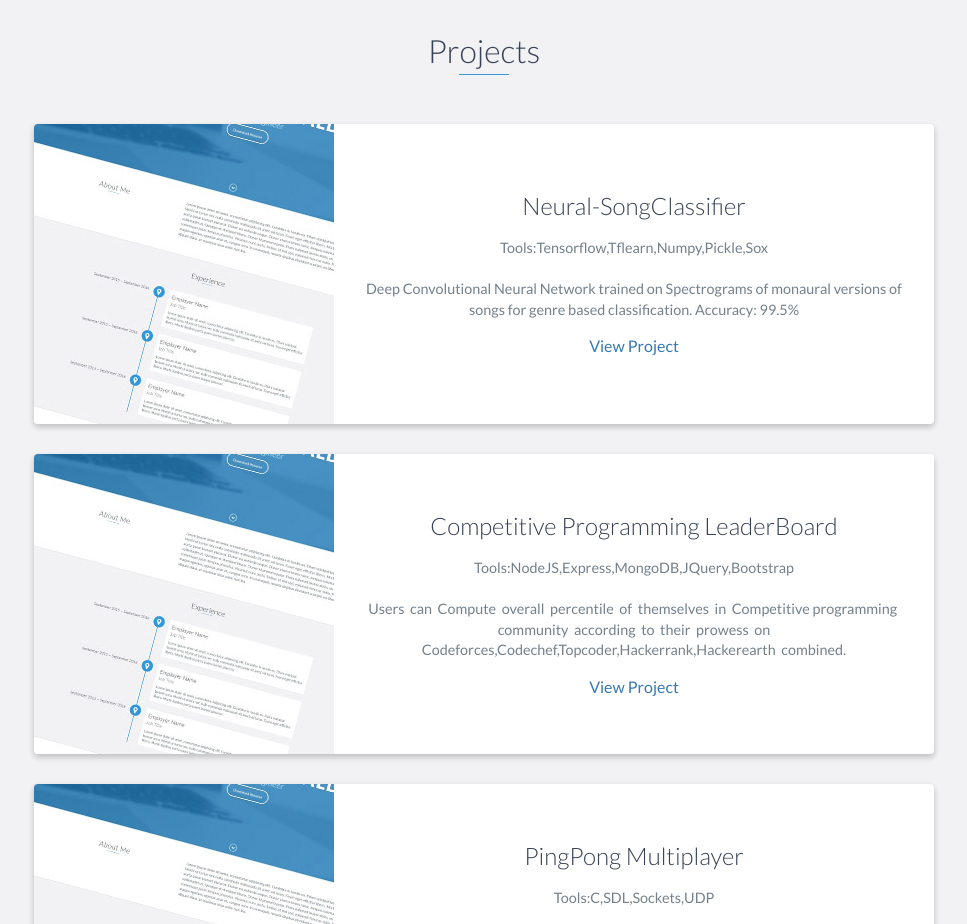
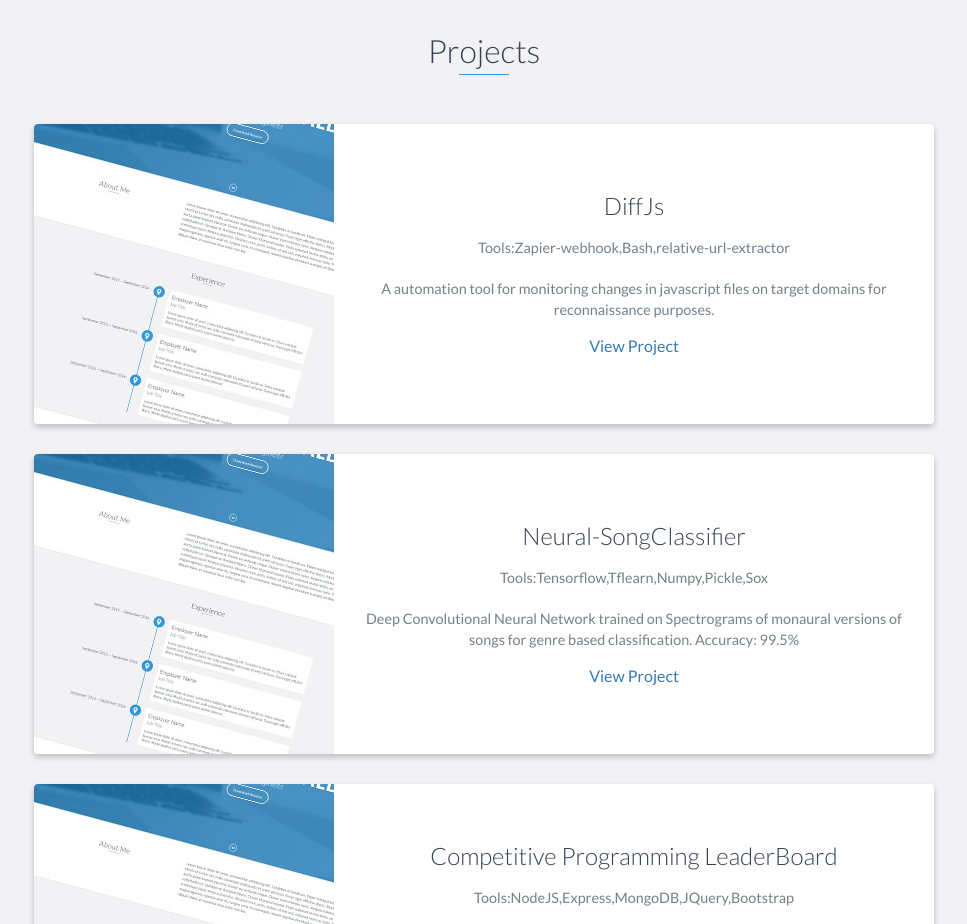
Before and after one commit to CaptainFreak/CaptainFreak.github.io, a website: page index.html in a window 1280 px wide. Shown: the part 2680-3604 px from the top of the page, without its empty margins (156-1123 px from the left). Drawn offline with nearby package versions, Linux system fonts and the light colour scheme.

Commit message:
Updated with DiffJs

```diff
--- a/index.html
+++ b/index.html
@@ -173,6 +173,22 @@
         <h2 class="heading">Projects</h2>
         <div class="container">
             <div class="row">
+
+                <div class="project shadow-large">
+                    <div class="project-image">
+                        <img src="images/project.jpg" />
+                    </div>
+                    <!-- End .project-image -->
+                    <div class="project-info">
+                        <h3>DiffJs</h3>
+                        <p>
+                            Tools:Zapier-webhook,Bash,relative-url-extractor<br><br>
+A automation tool for monitoring changes in javascript files on target domains for reconnaissance purposes.</p>
+                        <a href="https://github.com/CaptainFreak/diffJs">View Project</a>
+                    </div>
+                    <!-- End .project-info -->
+                 </div>
+                <!-- End .project -->
 
                 <div class="project shadow-large">
                     <div class="project-image">
```
Also changed, not shown: 1 other file.
